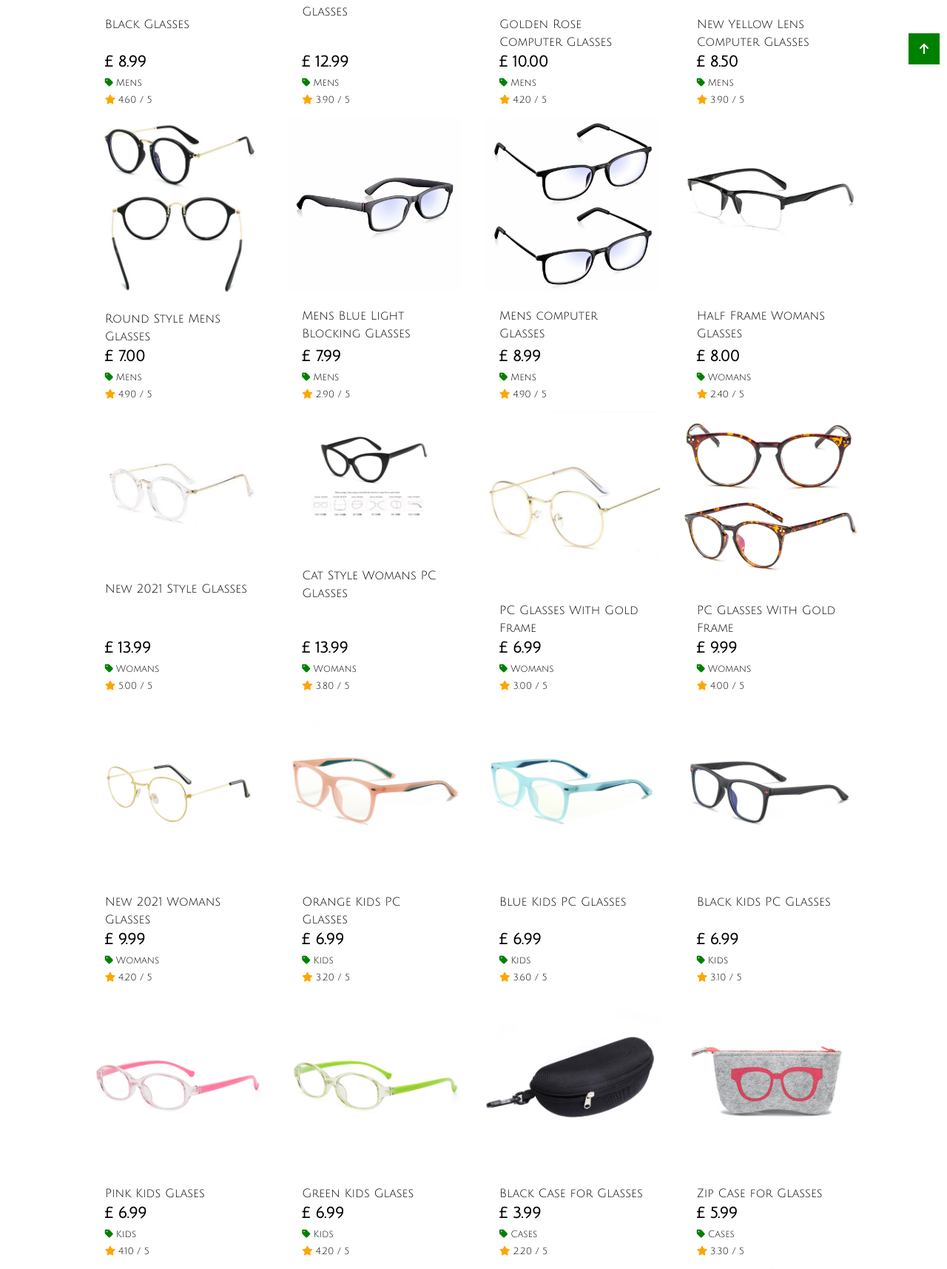
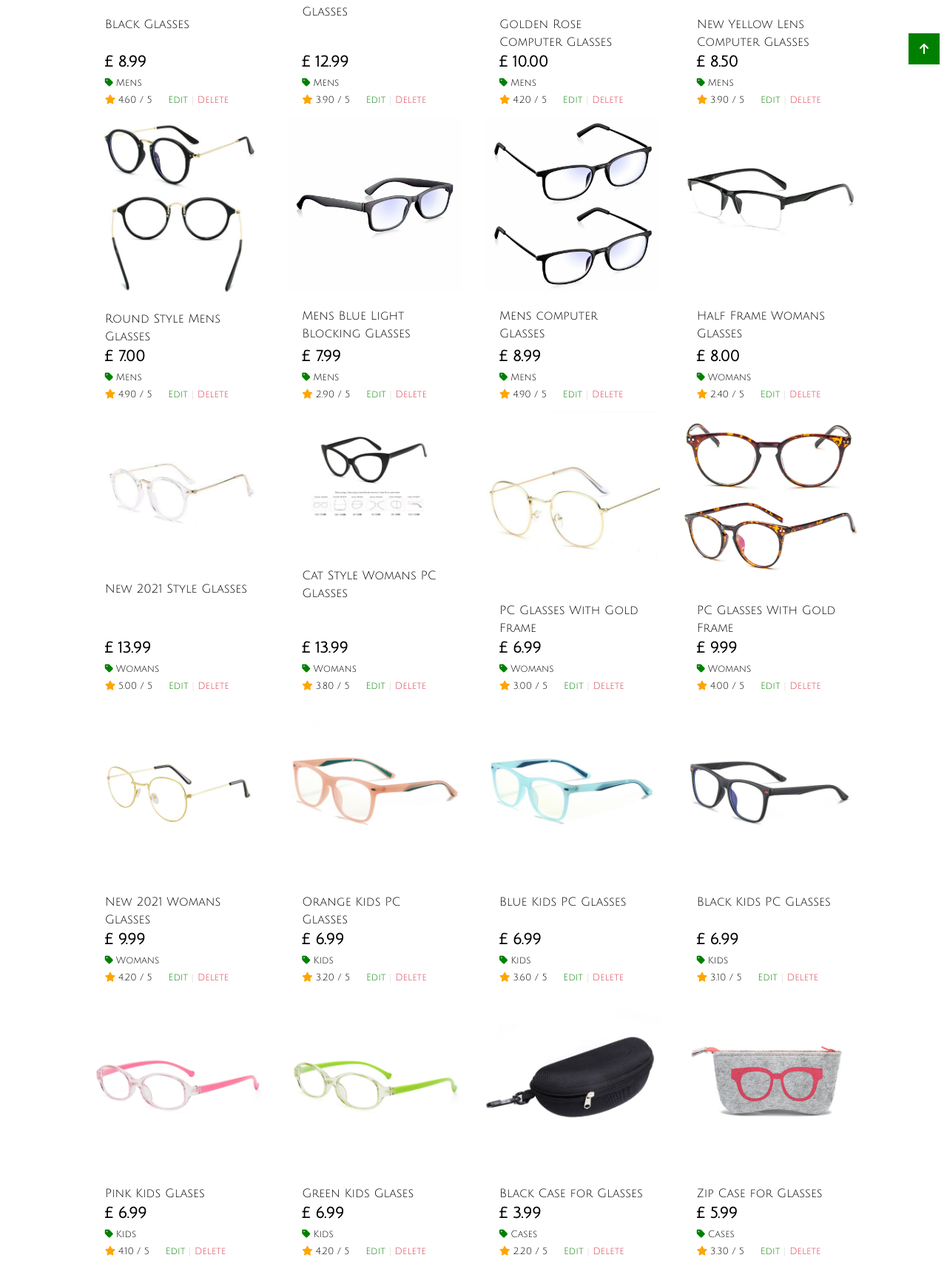
Before and after one commit to atvars/av_glasses, a Django app: page /products/ in a window 1280 px wide. Shown: the part 703-2418 px from the top of the page at 74% size. Run offline with Django 3.2, Linux system fonts and the light colour scheme; the visitor is signed in with stand-in values (Sample User, id 1); data comes from the database, SQL or seed files in the repository; some libraries are stand-ins or nearby versions.

Commit message:
admin - adding, deleting product functionality

```diff
--- a/products/templates/products/product_detail.html
+++ b/products/templates/products/product_detail.html
@@ -47,6 +47,12 @@
                         <small class="text-black"><i class="fas fa-star text-orange mr-1"></i>{{ product.rating }} / 5</small>
                     {% else %}
                         <small class="text-black">No Rating</small>
+                    {% endif %}
+                    {% if request.user.is_superuser %}
+                        <small class="ml-3">
+                            <a class="text-green" href="{% url 'edit_product' product.id %}">Edit</a> |
+                            <a class="text-danger" href="{% url 'delete_product' product.id %}">Delete</a>
+                        </small>
                     {% endif %}
                     <p class="mt-3 text-black">{{ product.description }}</p>
                     <form class="form" action="{% url 'add_to_cart' product.id %}" method="POST">
--- a/products/templates/products/products.html
+++ b/products/templates/products/products.html
@@ -75,6 +75,12 @@
                                             {% else %}
                                                 <small class="text-black">No Rating</small>
                                             {% endif %}
+                                            {% if request.user.is_superuser %}
+                                                <small class="ml-3">
+                                                    <a class="text-green" href="{% url 'edit_product' product.id %}">Edit</a> |
+                                                    <a class="text-danger" href="{% url 'delete_product' product.id %}">Delete</a>
+                                                </small>
+                                            {% endif %}
                                         </div>
                                     </div>
                                 </div>
--- a/products/urls.py
+++ b/products/urls.py
@@ -6,4 +6,5 @@ urlpatterns = [
     path('<int:product_id>/', views.product_detail, name='product_detail'),
     path('add/', views.add_new_product, name='add_new_product'),
     path('edit/<int:product_id>/', views.edit_product, name='edit_product'),
+    path('delete/<int:product_id>/', views.delete_product, name='delete_product'),
 ]
--- a/products/views.py
+++ b/products/views.py
@@ -99,10 +99,10 @@ def edit_product(request, product_id):
         form = ProductForm(request.POST, request.FILES, instance=product)
         if form.is_valid():
             form.save()
-            messages.success(request, 'Your product edited successfuly!')
+            messages.success(request, 'Your Product was Edited successfully!')
             return redirect(reverse('product_detail', args=[product.id]))
         else:
-            messages.error(request, 'Failed to edit product. Please check the form and try again.')
+            messages.error(request, 'Failed to update product. Please check the form and try again.')
     else:
         form = ProductForm(instance=product)
         messages.info(request, f'You are editing {product.name}')
@@ -114,3 +114,11 @@ def edit_product(request, product_id):
     }
 
     return render(request, template, context)
+
+
+def delete_product(request, product_id):
+    """ Delete product from the AV Glasses store """
+    product = get_object_or_404(Product, pk=product_id)
+    product.delete()
+    messages.success(request, 'Product successfuly deleted!')
+    return redirect(reverse('products'))
```
